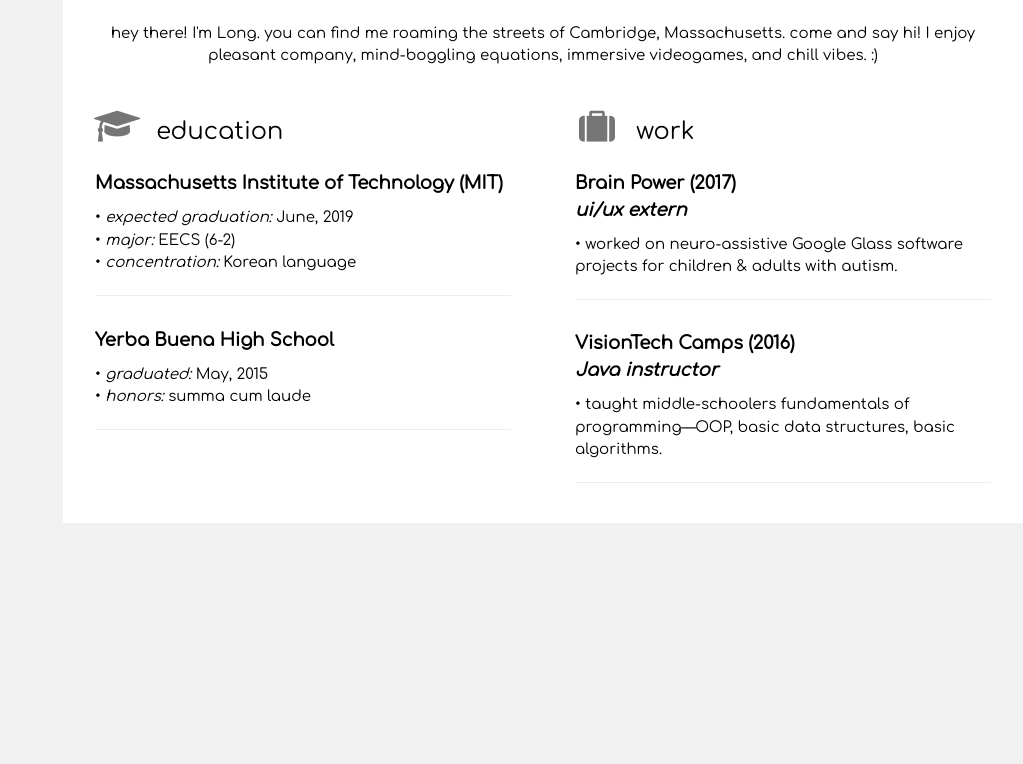
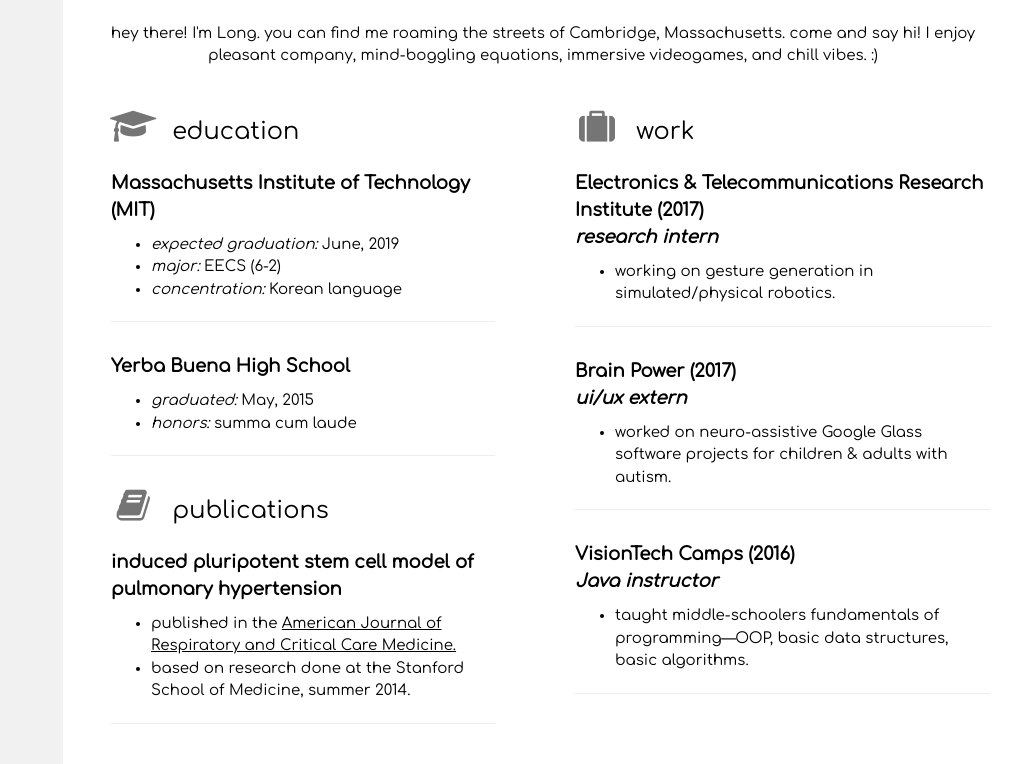
Before and after one commit to longnguyen1997/long-nguyen.com, a plain HTML site: page index.html in a window 1280 px wide. Shown: the part 970-1734 px from the top of the page, without its empty margins (257-1280 px from the left). Before the commit the page ends 1493 px from the top, so only its background shows below. Drawn offline with nearby package versions, Linux system fonts and the light colour scheme.

Commit message:
Updated index.html with new information and unordered list conversion

```diff
--- a/index.html
+++ b/index.html
@@ -113,36 +113,71 @@
             </p>
         </div>
 
+        <!-- Entire bottom part (two columns) of about/index page.-->
         <div class="w3-row" style="padding-bottom:20px">
+            <!--Left column-->
             <div class="w3-container w3-white w3-animate-opacity w3-half">
+                <div class="w3-container">
                     <h3 class="w3-text-black about-headers" style="padding:0 0px 0 15px;"><i class="fa fa-graduation-cap fa-fw w3-margin-right w3-xxlarge w3-text-gray"></i>education</h3>
                     <div class="w3-container">
-                    <h5 class="about-titles"><a href="http://mit.edu/" class="hvr-sink" style="text-decoration:none"><b>Massachusetts Institute of Technology (MIT)</b></a></h5>
-                    <p class="about-text">• <i>expected graduation:</i> June, 2019<br>• <i>major:</i> EECS (6-2)
-                        <br>• <i>concentration:</i> Korean language
-                        <br></p>
+                        <h5 class="about-titles"><a href="http://mit.edu/" class="hvr-shrink" style="text-decoration:none"><b>Massachusetts Institute of Technology (MIT)</b></a></h5>
+                        <ul class="about-text">
+                            <li><i>expected graduation:</i> June, 2019</li>
+                            <li><i>major:</i> EECS (6-2)</li>
+                            <li><i>concentration:</i> Korean language</li>
+                        </ul>
                         <hr>
                     </div>
                     <div class="w3-container">
-                    <h5 class="about-titles"><a href="http://ybhs.org/" class="hvr-sink" style="text-decoration:none"><b>Yerba Buena High School</b></a></h5>
-                    <p class="about-text">• <i>graduated:</i> May, 2015<br>• <i>honors:</i> summa cum laude
-                        <br></p>
+                        <h5 class="about-titles"><a href="http://ybhs.org/" class="hvr-shrink" style="text-decoration:none"><b>Yerba Buena High School</b></a></h5>
+                        <ul class="about-text">
+                            <li><i>graduated:</i> May, 2015</li>
+                            <li><i>honors:</i> summa cum laude</li>
+                        </ul>
                         <hr>
                     </div>
                 </div>
+                <div class="w3-container">
+                    <h3 class="w3-text-black about-headers" style="padding:0 0px 0 15px;"><i class="fa fa-book fa-fw w3-margin-right w3-xxlarge w3-text-gray"></i>publications</h3>
+                    <div class="w3-container">
+                        <h5 class="about-titles"><a href="http://www.atsjournals.org/doi/abs/10.1164/rccm.201606-1200OC" class="hvr-shrink" style="text-decoration:none"><b>induced pluripotent stem cell model of pulmonary hypertension</b></a></h5>
+                        <ul class="about-text">
+                            <li>published in the <a href="http://www.atsjournals.org">American Journal of Respiratory and Critical Care Medicine.</a></li>
+                            <li>based on research done at the Stanford School of Medicine, summer 2014.</li>
+                        </ul>
+                        <hr>
+                    </div>
+                </div>
+            </div>
 
+            <!--Right column-->
             <div class="w3-container w3-white w3-animate-opacity w3-half">
                 <h3 class="w3-text-black about-headers" style="padding:0 0px 0 15px;"><i class="fa fa-suitcase fa-fw w3-margin-right w3-xxlarge w3-text-gray"></i>work</h3>
                 <div class="w3-container">
-                    <h5 class="about-titles"><a href="http://brain-power.com/" class="hvr-sink" style="text-decoration:none"><b>Brain Power (2017)<br><i>ui/ux extern</i></b></a></h5>
+                    <h5 class="about-titles"><a href="https://www.etri.re.kr/eng/main/main.etri" class="hvr-shrink" style="text-decoration:none"><b>Electronics & Telecommunications Research Institute (2017)</a><br><i>research intern</i></b>
+                    </h5>
 
-                    <p class="about-text">• worked on neuro-assistive Google Glass software projects for children & adults with autism.</p>
+                    <ul class="about-text">
+                        <li>working on gesture generation in simulated/physical robotics.</li>
+                    </ul>
                     <hr>
                 </div>
                 <div class="w3-container">
-                    <h5 class="about-titles"><a href="https://visiontechcamps.com/" class="hvr-sink" style="text-decoration:none"><b>VisionTech Camps (2016)<br><i>Java instructor</i></b></a></h5>
+                    <h5 class="about-titles"><a href="http://brain-power.com/" class="hvr-shrink" style="text-decoration:none"><b>Brain Power (2017)</a><br><i>ui/ux extern</i></b>
+                    </h5>
 
-                    <p class="about-text">• taught middle-schoolers fundamentals of programming—OOP, basic data structures, basic algorithms.</p>
+                    <ul class="about-text">
+                        <li>worked on neuro-assistive Google Glass software projects for children & adults with autism.</li>
+                    </ul>
+                    <hr>
+                </div>
+                <div class="w3-container">
+                    <h5 class="about-titles"><a href="https://visiontechcamps.com/" class="hvr-shrink" style="text-decoration:none"><b>VisionTech Camps (2016)</a><br><i>Java instructor</i></b>
+                    </h5>
+
+                    <ul class="about-text">
+                        <li>taught middle-schoolers fundamentals of programming—OOP, basic data structures, basic algorithms.</li>
+                    </ul>
                     <hr>
                 </div>
             </div>
```
Also changed, not shown: landscapes.html (+2 -5 lines), 1 other file. Lines whose indentation alone changed are shown as unchanged.
